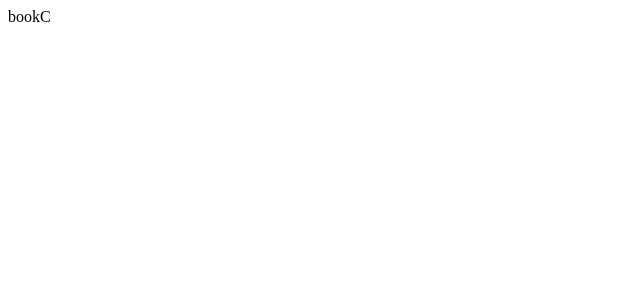
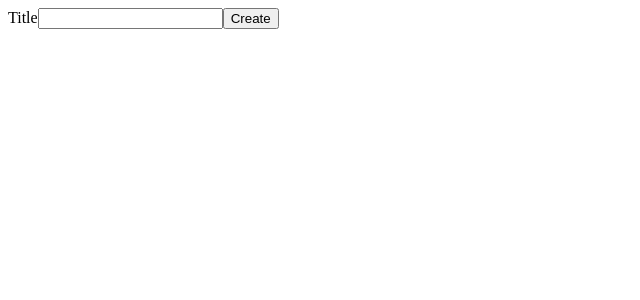
Before and after one commit to Wilson-A-Salamanca/books, a React (Create React App) app in the folder books/: page / in a window 1280 px wide. Shown: the top 300 px of the page, without its empty margins (0-640 px from the left). Built offline with nearby package versions, Linux system fonts and the light colour scheme.

Commit message:
createBookComponent

```diff
--- a/books/src/App.js
+++ b/books/src/App.js
@@ -4,9 +4,14 @@ import BookCreate from "./components/BookCreate";
 function App() {
   const [books, setbooks] = useState([]);
 
+  const createBook = (title) => {
+    //prueba
+    setbooks(title);
+  };
+
   return (
     <div>
-      <BookCreate />
+      <BookCreate onCreate={createBook}/>
     </div>
   );
 }
--- a/books/src/components/BookCreate.js
+++ b/books/src/components/BookCreate.js
@@ -1,5 +1,27 @@
-function BookCreate() {
-    return <div>bookC</div>
+import { useState } from "react";
+
+function BookCreate({onCreate}) {
+    const [title, setTitle]= useState('');
+
+    const handleChange = (event) => {
+        setTitle(event.target.value);
+    };
+
+    const handleSumit = (event) => {
+        event.preventDefault();
+        onCreate(title);
+        setTitle('');
+    };
+
+    return (
+        <div>
+            <form onSubmit={handleSumit}>
+                <label>Title</label>
+                <input value={title} onChange={handleChange}></input>
+                <button>Create</button>
+            </form>
+        </div>
+    )
 };
 
 export default BookCreate;
```
